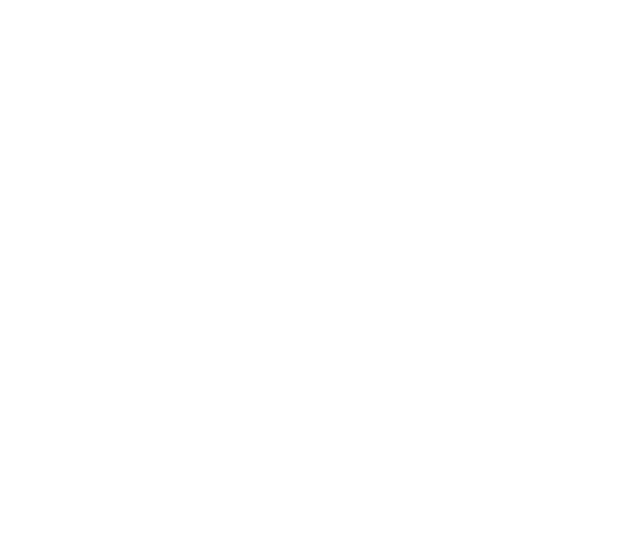
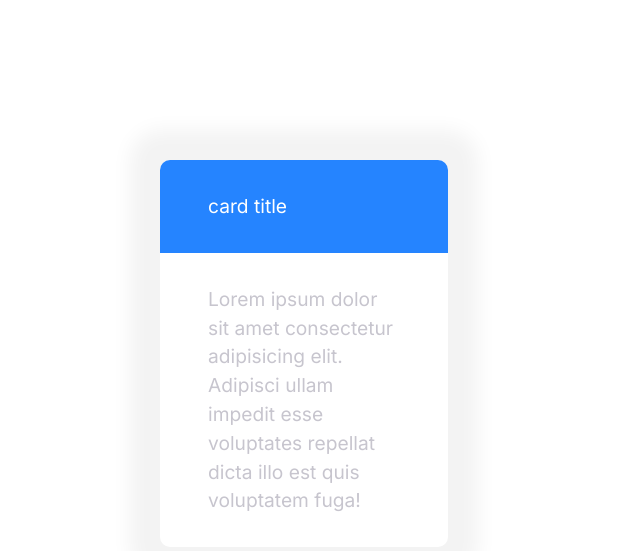
Before and after one commit to CODECONTRIBUT/Website-Demo, a plain HTML site: page index.html in a window 1280 px wide. Shown: the whole page, without its empty margins (0-640 px from the left). Drawn offline with Linux system fonts and the light colour scheme.

Commit message:
add cards component

```diff
--- a/index.html
+++ b/index.html
@@ -14,5 +14,16 @@
     />
     <title>Document</title>
   </head>
-  <body></body>
+  <body>
+    <div style="width: 30%">
+      <div class="card card--primary">
+        <header class="card__header">card title</header>
+        <div class="card__body">
+          Lorem ipsum dolor sit amet consectetur adipisicing elit. Adipisci
+          ullam impedit esse voluptates repellat dicta illo est quis voluptatem
+          fuga!
+        </div>
+      </div>
+    </div>
+  </body>
 </html>
```
Also changed, not shown: components/cards.html (+7 -0 lines).
